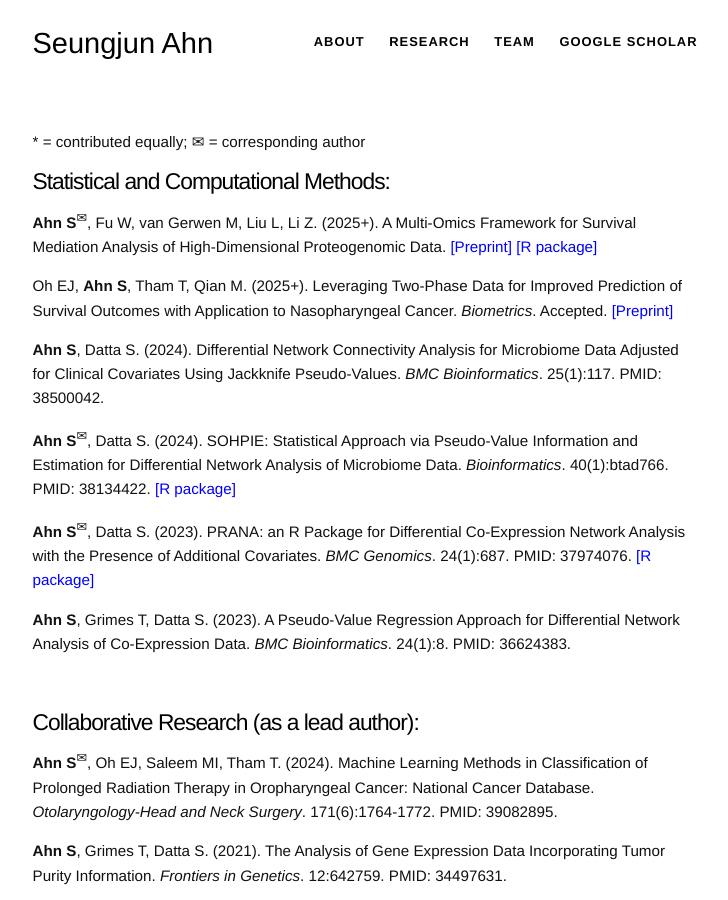
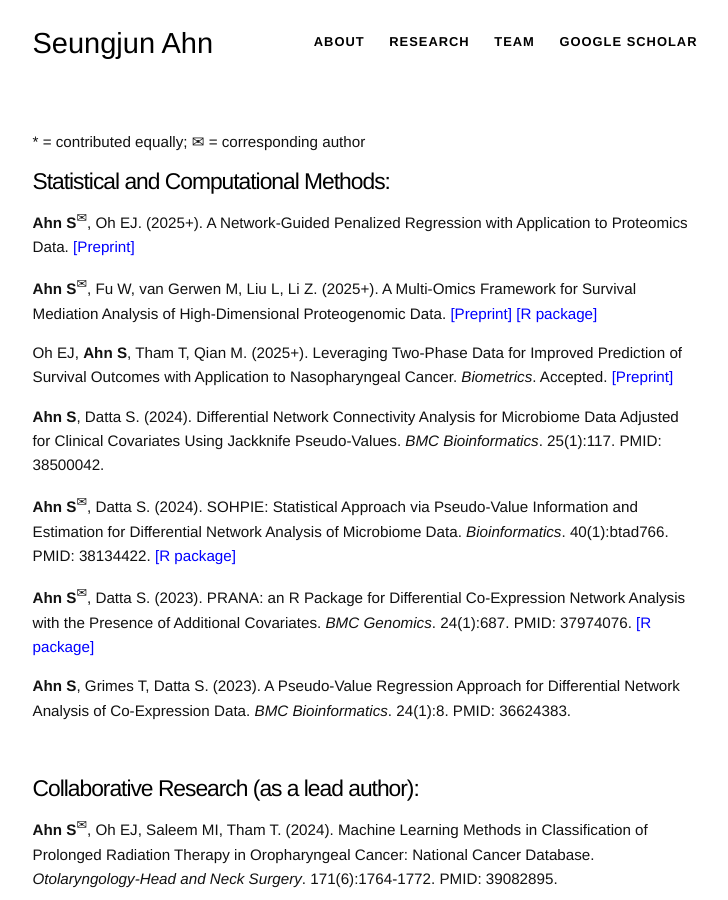
Before and after one commit to sjahnn/sjahnn.github.io, a Jekyll site: the page built from research.md, in a window 1280 px wide and 900 px high. Shown: the whole window, without its empty margins (275-1003 px from the left). Built offline with Jekyll 4.4.1, drawn with Linux system fonts in a browser that asks for light colours.

Commit message:
Update research.md

```diff
--- a/research.md
+++ b/research.md
@@ -33,6 +33,8 @@
 --->
 
 # Statistical and Computational Methods:
+**Ahn S**<sup><span>&#9993;</span></sup>, Oh EJ. (2025+). A Network-Guided Penalized Regression with Application to Proteomics Data. <a href="https://arxiv.org/abs/2505.22986" style="color: blue;">[Preprint]</a>
+
 **Ahn S**<sup><span>&#9993;</span></sup>, Fu W, van Gerwen M, Liu L, Li Z. (2025+). A Multi-Omics Framework for Survival Mediation Analysis of High-Dimensional Proteogenomic Data. <a href="https://arxiv.org/abs/2503.08606" style="color: blue;">[Preprint]</a> <a href="https://cran.r-project.org/web/packages/SMAHP/index.html" style="color: blue;">[R package]</a>
 
 Oh EJ, **Ahn S**, Tham T, Qian M. (2025+). Leveraging Two-Phase Data for Improved Prediction of Survival Outcomes with Application to Nasopharyngeal Cancer. *Biometrics*. Accepted. <a href="https://arxiv.org/abs/2503.16732" style="color: blue;">[Preprint]</a>
```
